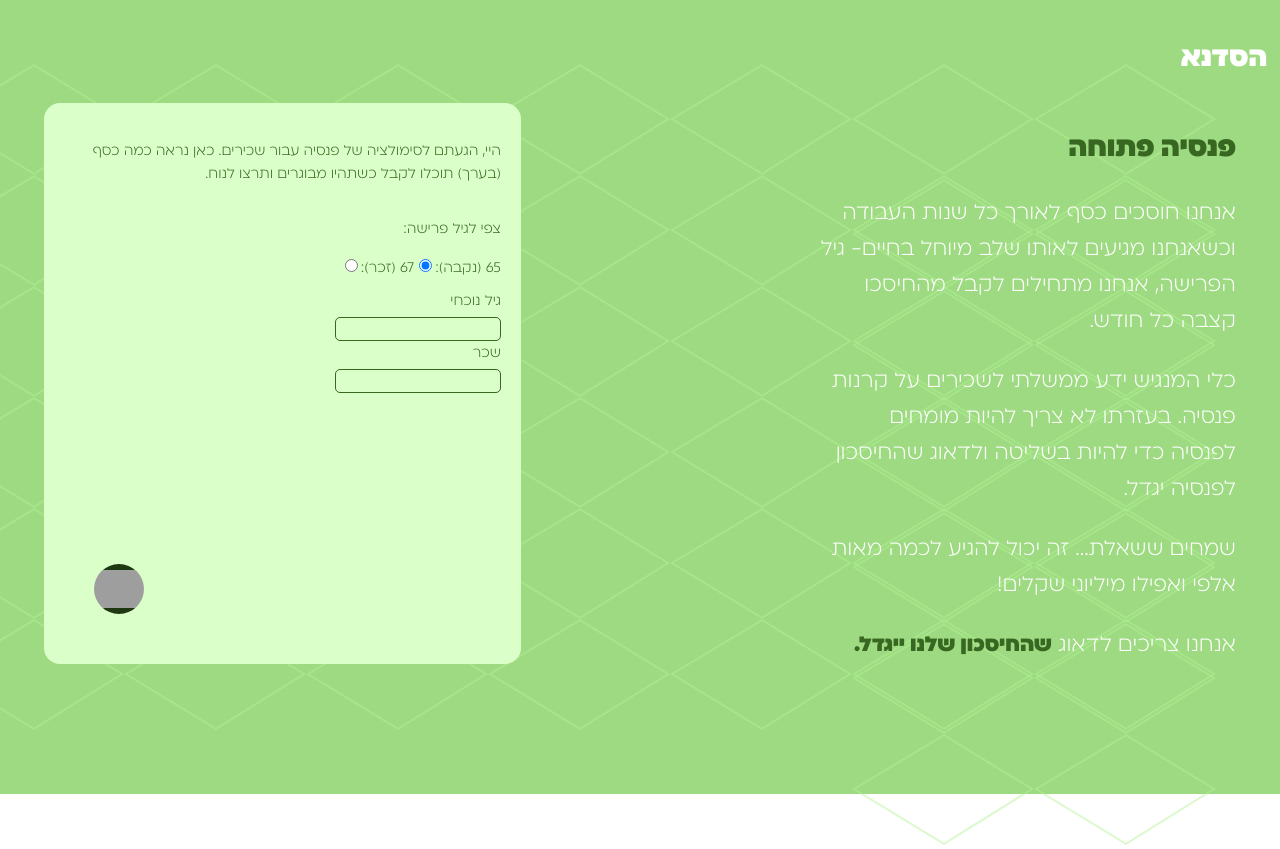
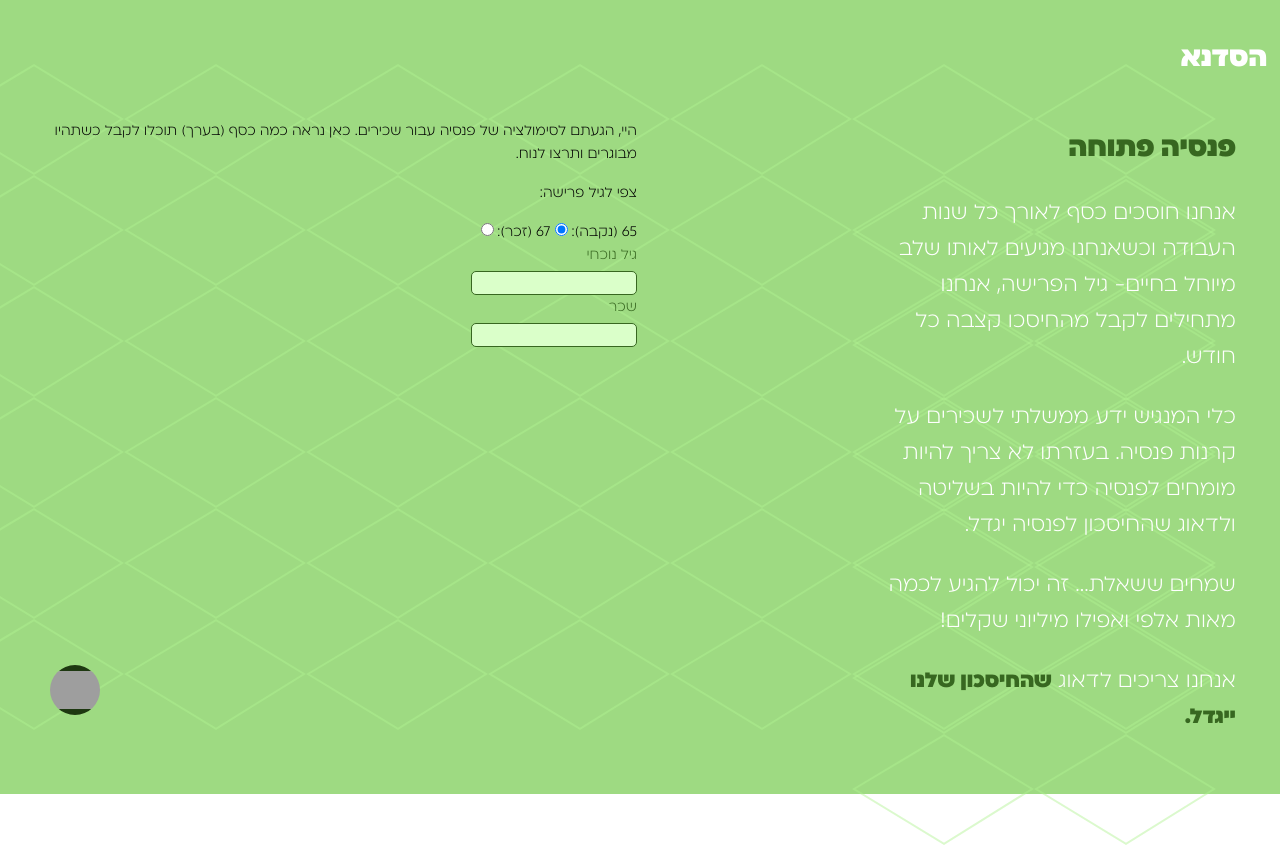
Before and after one commit to oferezr/open-pension, a Next.js app: page / in a window 1280 px wide. Built offline with nearby package versions, Linux system fonts and the light colour scheme; grey boxes are pictures that could not be loaded.

Commit message:
addin some design

```diff
--- a/globals.css
+++ b/globals.css
@@ -120,7 +120,7 @@ body {
 }
 
 /* Style for content box */
-.content-box {
+.simultor-input {
   flex: 1; /* Take up one-third of the available space */
   background-color: #DAFFC9;
   color: #376720;
@@ -134,7 +134,7 @@ body {
 }
 
 /* Style for binary selector label */
-.content-box label {
+.simultor-input label {
   display: inline-block; /* Ensure label is a block element */
   margin-bottom: 10px;
   direction: rtl;
@@ -142,7 +142,7 @@ body {
 }
 
 /* Style for binary selector input */
-.content-box input[type="checkbox"] {
+.simultor-input input[type="checkbox"] {
   position: absolute;
   right: 0; /* Position radio buttons to the right */
   top: 0;
```
